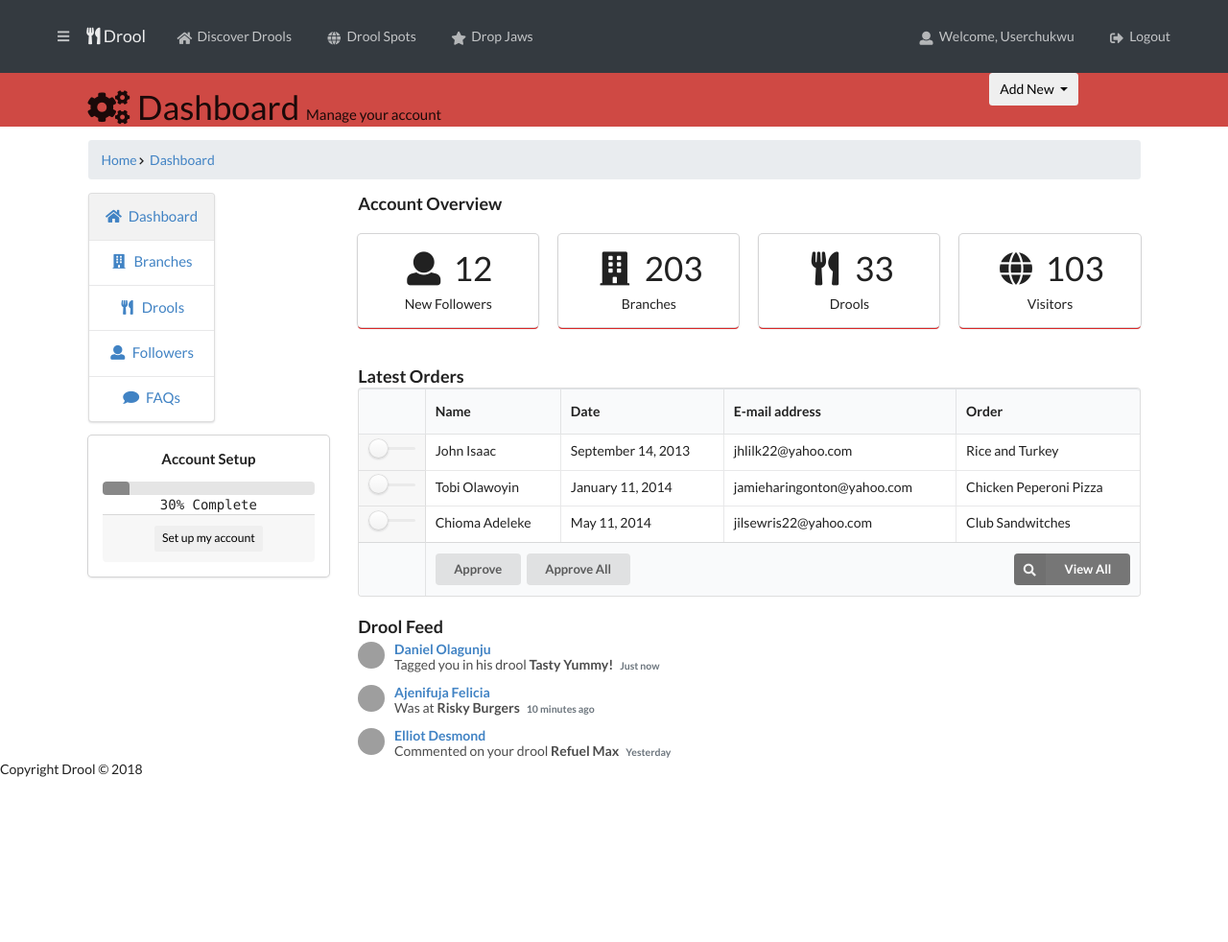
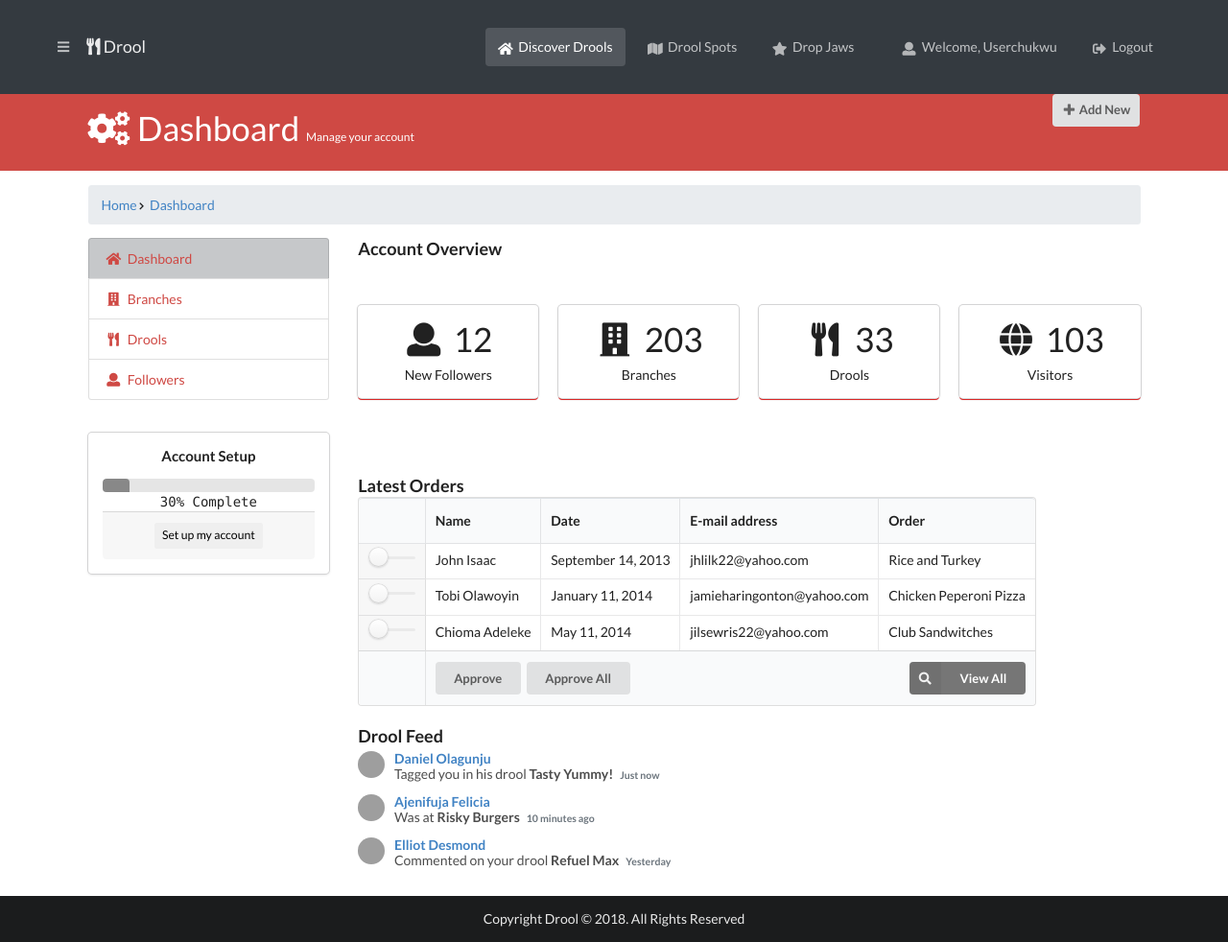
Before and after one commit to rappinton/Drool-V1, a PHP site: page /dashboard.html in a window 1280 px wide. Shown: the whole page at 96% size. Before the commit the page ends 810 px from the top, so only its background shows below. Run offline with PHP 8.4, Linux system fonts and the light colour scheme; some libraries are stand-ins or nearby versions; grey boxes are pictures that could not be loaded.

Commit message:
Major Dashboard upgrades

```diff
--- a/assets/css/style.css
+++ b/assets/css/style.css
@@ -2,6 +2,8 @@
     font-size: 3vw;
   }
 
+
+  /* Register and Login (reglog) */
 #login{
   background: url(../img/background2.jpg) no-repeat center;
   background-size:cover;
@@ -9,21 +11,60 @@
   width: 100%;
   height: 100%;
   }
-
-  #register{
+#register{
     background:url(../img/background3.jpg) no-repeat center;
     background-size:cover;
     display: table;
     width: 100%;
     height: 100%;
   }
-
 .reglog{
     padding: 1.5em 2.5em;
     /* width: 100%; */
     background: rgba(255, 255, 255, 0.7);
     box-shadow: 0px 6px 35px -6px rgba(0, 0, 0, 0.7);
     border-radius: 5px;
+  }
+
+
+/* Dashboard */
+  .dash-navbar{
+    min-height: 33px !important;
+    margin-bottom: 0;
+    border-radius: 0;
+  }
+  #dash-header{
+    background: #333333;
+    color: #ffffff;
+    padding-bottom: 10px;
+    margin-bottom: 15px;
+  }
+  /* #dash-header .create{
+    padding-top: 20px !important;
+  } */
+  .dash-breadcrumb{
+    background: #cccccc;
+    color: #333333;
+  }
+  .dash-breadcrumb a{
+    color: #333333;
+  }
+  .progress-bar{
+    background: #333333;
+    color: #ffffff;
+  }
+  .dash-box{
+    text-align: center;
+  }
+  #dashboard-menu{
+    min-width: 100%;
+  }
+  /* #dashboard-menu: .active.item{
+    color: black !important;
+  } */
+  #dashboard-menu a{
+    color: #CF4944 ;
+    text-align: left;
   }
 
 
--- a/assets/js/main.js
+++ b/assets/js/main.js
@@ -1,5 +1,5 @@
 //dropdown
-$('.ui.dropdown').dropdown();
+$('.ui.dropdown').dropdown('show');
 
 //sidebar
 $('.ui.sidebar').sidebar('attach events','.toc.item');
--- a/dashboard.html
+++ b/dashboard.html
@@ -6,47 +6,48 @@
     <meta http-equiv="X-UA-Compatible" content="ie=edge">
     <link rel="shortcut icon" href="./assets/img/droolicon.png" type="image/x-icon">
     <title>Drool | Dashboard</title>
-    <link rel="stylesheet" href="./assets/css/dashboard.css">
+    <link rel="stylesheet" href="./assets/css/style.css">
     <link rel="stylesheet" href="https://stackpath.bootstrapcdn.com/bootstrap/4.1.3/css/bootstrap.min.css" integrity="sha384-MCw98/SFnGE8fJT3GXwEOngsV7Zt27NXFoaoApmYm81iuXoPkFOJwJ8ERdknLPMO" crossorigin="anonymous">
      <link rel="stylesheet" href="https://cdnjs.cloudflare.com/ajax/libs/semantic-ui/2.4.1/semantic.min.css" />
-    <link rel="stylesheet" href="./assets/css/tether.min.css">
     <link rel="stylesheet" href="https://cdnjs.cloudflare.com/ajax/libs/normalize/8.0.1/normalize.min.css" />
     <link rel="stylesheet" href="https://use.fontawesome.com/releases/v5.6.3/css/all.css" integrity="sha384-UHRtZLI+pbxtHCWp1t77Bi1L4ZtiqrqD80Kn4Z8NTSRyMA2Fd33n5dQ8lWUE00s/" crossorigin="anonymous">
+    <script src="https://code.jquery.com/jquery-3.3.1.slim.min.js" integrity="sha384-q8i/X+965DzO0rT7abK41JStQIAqVgRVzpbzo5smXKp4YfRvH+8abtTE1Pi6jizo" crossorigin="anonymous"></script>
+    <script src="https://cdnjs.cloudflare.com/ajax/libs/popper.js/1.14.3/umd/popper.min.js" integrity="sha384-ZMP7rVo3mIykV+2+9J3UJ46jBk0WLaUAdn689aCwoqbBJiSnjAK/l8WvCWPIPm49" crossorigin="anonymous"></script>
+    <script src="https://cdnjs.cloudflare.com/ajax/libs/semantic-ui/2.4.1/semantic.min.js"></script>
+    <script src="https://stackpath.bootstrapcdn.com/bootstrap/4.1.3/js/bootstrap.min.js" integrity="sha384-ChfqqxuZUCnJSK3+MXmPNIyE6ZbWh2IMqE241rYiqJxyMiZ6OW/JmZQ5stwEULTy" crossorigin="anonymous"></script>
 </head>
 <body>
+  <!-- SIDEBAR -->
   <div class="ui sidebar vertical menu large icon labelled container">
       <a href="#" class="navbar-brand item centered brand">
-      <h1><i class="fas fa-utensils"></i> Drool</h1>
-    <a href="#" class="active item">
-      <i class="home icon"></i>Discover Drools
+        <h1> <img class="ui avatar image" src="./assets/img/droolicon.png"> Drool</h1>
       </a>
-    <a href="#" class="item">
-      <i class="globe icon"></i>Drool Spots
+      <a href="index.html" class="item">
+        <i class="home icon relative-text"></i>Discover Drools
       </a>
-    <a href="#" class="item">
+      <a href="/spots.html" class="item">
+        <i class="map icon"></i>Drool Spots
+      </a>
+      <a href="/dropjaws.html" class="item">
         <i class="star icon"></i>Drop Jaws
-    </a>
-    <a href="#" class="item">
-      <i class="cogs icon"></i>Dashboard
       </a>
       <a href="#" class="item">
         <i class="heart icon"></i> My Drools
       </a>
-    <!-- <a href="#" class="item">
-      <i class="map icon"></i> Drool Map
-    </a> -->
       <br>
       <div class="ui buttons">
-      <button class="ui button grey">
+        <button class="ui button grey" onclick="window.location.href='login.html'">
           <i class="sign in icon"></i> Login
         </button>
         <div class="or"></div>
-      <button class="ui button black">
+        <button class="ui button black" onclick="window.location.href='register.html'">
           <i class="users icon"></i> Sign Up
         </button>
       </div>
     </div>
 
+<div class="pusher pb-3">
+  <!-- NAVIGATION MENU -->
   <nav class="navbar navbar-expand-md menu navbar-dark bg-dark">
       <div class="ui container fluid">
         <div class="ui secondary inverted top menu">
@@ -55,36 +56,48 @@
                   <!-- <i class="ui mobile sidebar icon"></i> -->
                   <i class="fas fa-bars"></i>
                 </a>
-          <a class="navbar-brand inline" href="#"><i class="fas fa-utensils"></i> Drool</a>
-          <a href="#" class="item">
+                <a class="navbar-brand inline" href="index.html"><i class="fas fa-utensils"> </i> Drool</a>
+              </div>
+              <div class="right item mobile hidden">
+                <a href="index.html" class="active item">
                   <i class="home icon"></i>Discover Drools
                 </a>
-          <a href="#" class="item">
-            <i class="globe icon"></i>Drool Spots
+                <a href="/spots.html" class="item">
+                  <i class="map icon"></i>Drool Spots
                 </a>
-          <a href="#" class="item">
+                <a href="/dropjaws.html" class="item">
                   <i class="star icon"></i>Drop Jaws
                 </a>
-        </div>
             <div class="right item">
               <a href="#" class="item">
                 <i class="user icon"></i> Welcome, Userchukwu
               </a>
-          <a href="#" class="item">
+              <a href="login.html" class="item">
                 <i class="sign out icon"></i>Logout
               </a>
             </div>
           </div>
         </div>
       </nav>
-  <header id="header" style="background: #CF4944;">
+      <header id="dash-header" style="background: #CF4944;">
         <div class="ui container">
           <div class="row  mb-3">
             <div class="col-md-10 pt-3">
-          <h1 class="h1"><i class="cogs icon"></i> Dashboard <small class="small" style="font-size: 15px;">Manage your account</small></h1>
+              <h1 class="h1"><i class="cogs icon"></i> Dashboard <small class="small mobile hidden" style="font-size: 12px;">Manage your account</small></h1>
             </div>
             <div class="col-md-2">
-          <div class="dropdown create" style="margin-top: 0px;">
+              <div class="ui icon top right floated pointing simple dropdown small button">
+                  <i class="plus icon"></i> Add New
+                  <div class="menu">
+                    <div class="header">Add New</div>
+                    <div class="ui divider"></div>
+                    <div class="item"><i class="building icon"></i> Add Branch</div>
+                    <div class="item"><i class="utensils icon"></i> Add Meal</div>
+                    <div class="item"><i class="user icon"></i> Add Manager</div>
+                  </div>
+                </div>
+
+              <!-- <div class="dropdown create" style="margin-top: 0px;">
                 <button class="btn btn-default dropdown-toggle" type="button" id="dropdown01" name="button" data-toggle="dropdown" aria-haspopup="true" aria-expanded="false">
                   Add New
                   <span class="caret"></span>
@@ -94,13 +107,14 @@
                   <a class="dropdown-item" href="#"><i class="utensils icon"></i> Add Drool</a>
                   <a class="dropdown-item" href="#"><i class="user icon"></i> Add Manager</a>
                 </div>
-          </div>
+              </div> -->
+
             </div>
           </div>
         </div>
       </header
 
-  <section id="breadcrumb">
+      <section id="dash-breadcrumb">
         <div class="ui container">
           <div class="breadcrumb">
             <a class="section" href="index.html">Home </a>
@@ -114,30 +128,13 @@
         <div class="ui container">
           <div class="row">
             <div class="col-md-3">
-          <div id="dashboard-menu" class="ui left aligned large compact labeled vertical icon menu">
-            <div class="active item">
-              <a href="#"><i class="home icon"></i> Dashboard </a>
-            </div>
-            <div class="item">
-              <a href="#"><i class="building icon"></i> Branches </a>
-            </div>
-            <div class="item">
-              <a href="#"><i class="utensils icon"></i> Drools </a>
-            </div>
-            <div class="item">
-              <a href="#"><i class="user icon"></i> Followers </a>
-            </div>
-            <div class="item">
-              <a href="#"><i class="chat icon"></i> FAQs </a>
-            </div>
-          </div>
-
-          <!-- <div class="list-group">
-            <a href="#" class="list-group-item list-group-item-dark"><i class="home icon"></i> Dashboard </a>
+              <div id="dashboard-menu" class="list-group">
+                <a href="dashboard.html" class="list-group-item list-group-item-dark"><i class="home icon"></i> Dashboard </a>
                 <a href="#" class="list-group-item"><i class="building icon"></i> Branches </a>
                 <a href="#" class="list-group-item"><i class="utensils icon"></i> Drools </a>
                 <a href="#" class="list-group-item"><i class="user icon"></i> Followers </a>
-          </div> -->
+              </div>
+
               <br>
               <div class="ui card" style="padding: 15px;">
                 <h4 class="center aligned">Account Setup</h4>
@@ -159,7 +156,7 @@
                 </div>
                 <br>
 
-            <div class="ui four cards">
+                <div class="ui centered four stackable cards mt-3 mb-3 pb-3">
                   <a class="red card">
                     <div class="center aligned content">
                       <div class="statistic">
@@ -218,7 +215,7 @@
                   <h3 class="panel-title">Latest Orders</h3>
                 </div>
                 <div class="panel-body">
-              <table class="ui compact celled definition table table-hover">
+                  <table class="ui compact celled definition collapsing table table-hover">
                     <thead class="full-width">
                       <tr>
                         <th></th>
@@ -361,15 +358,16 @@
         </div>
       </div>
     </div>
+</div>
+
 
 </body>
-<footer id="footer">
-  <p>Copyright Drool &copy; 2018</p>
-
-  <script src="./assets/js/main.js"></script>
-  <script src="./assets/js/popper.min.js"></script>
-  <script src="./assets/js/bootstrap.min.js"></script>
-  <script src="https://cdnjs.cloudflare.com/ajax/libs/semantic-ui/2.4.1/semantic.min.js"></script>
+<footer id="footer" class="pt-3">
+    <div class="ui inverted vertical footer segment form-page">
+      <div class="ui container text-center">
+        Copyright Drool &copy; 2018. All Rights Reserved
+      </div>
+    </div>
     <script src="./assets/js/main.js"></script>
   </footer>
 </html>
--- a/dropjaws.html
+++ b/dropjaws.html
@@ -55,7 +55,7 @@
                 <!-- <i class="ui mobile sidebar icon"></i> -->
                 <i class="fas fa-bars"></i>
               </a>
-          <a class="navbar-brand inline" href="#"><i class="fas fa-utensils"></i> Drool</a>
+          <a class="navbar-brand inline" href="index.html"><i class="fas fa-utensils"></i> Drool</a>
         </div>
         <div class="right item mobile hidden">
               <a href="index.html" class="item">
--- a/index.html
+++ b/index.html
@@ -63,7 +63,7 @@
                 <!-- <i class="ui mobile sidebar icon"></i> -->
                 <i class="fas fa-bars"></i>
               </a>
-              <a class="navbar-brand inline" href="#"><i class="fas fa-utensils"> </i> Drool</a>
+              <a class="navbar-brand inline" href="index.html"><i class="fas fa-utensils"> </i> Drool</a>
             </div>
             <div class="right item mobile hidden">
               <a href="index.html" class="active item">
--- a/register.html
+++ b/register.html
@@ -56,7 +56,7 @@
                       <!-- <i class="ui mobile sidebar icon"></i> -->
                       <i class="fas fa-bars"></i>
                     </a>
-                <a class="navbar-brand inline" href="#"><i class="fas fa-utensils"></i> Drool</a>
+                <a class="navbar-brand inline" href="index.html"><i class="fas fa-utensils"></i> Drool</a>
               </div>
               <div class="right item mobile hidden">
                     <a href="index.html" class="item">
--- a/vendoreg.html
+++ b/vendoreg.html
@@ -56,7 +56,7 @@ height: 100%;">
                 <!-- <i class="ui mobile sidebar icon"></i> -->
                 <i class="fas fa-bars"></i>
               </a>
-          <a class="navbar-brand inline" href="#"><i class="fas fa-utensils"></i> Drool</a>
+          <a class="navbar-brand inline" href="index.html"><i class="fas fa-utensils"></i> Drool</a>
         </div>
         <div class="right item mobile hidden">
               <a href="index.html" class="active item">
--- a/vendorlogin.html
+++ b/vendorlogin.html
@@ -56,7 +56,7 @@ height: 100%;">
                 <!-- <i class="ui mobile sidebar icon"></i> -->
                 <i class="fas fa-bars"></i>
               </a>
-          <a class="navbar-brand inline" href="#"><i class="fas fa-utensils"></i> Drool</a>
+          <a class="navbar-brand inline" href="index.html"><i class="fas fa-utensils"></i> Drool</a>
         </div>
         <div class="right item mobile hidden">
               <a href="index.html" class="active item">
```
Also changed, not shown: login.html (+4 -4 lines), spots.html (+7 -7 lines). Lines whose indentation alone changed are shown as unchanged.
